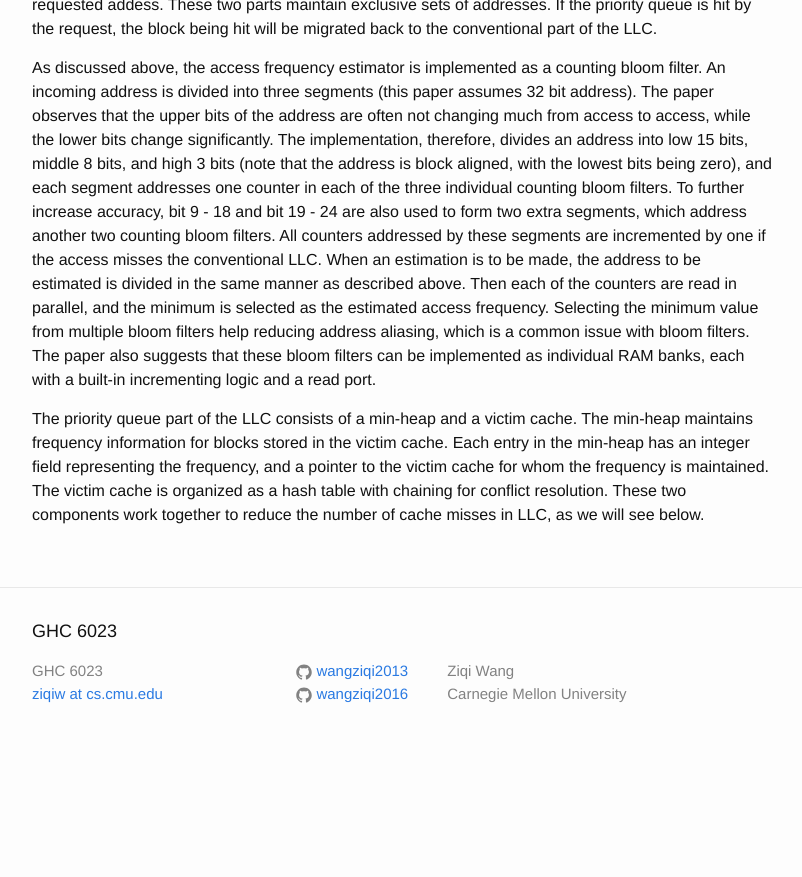
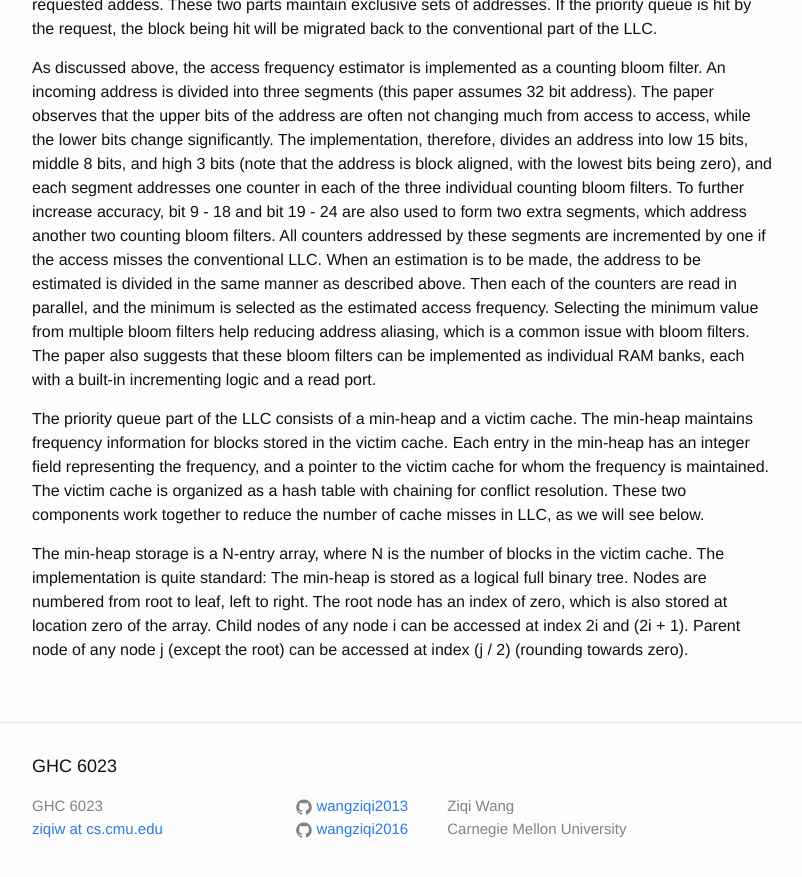
Before and after one commit to wangziqi2013/wangziqi2013.github.io, a Jekyll site: the page built from _posts/2020-05-28-scavenger.markdown, in a window 1280 px wide and 900 px high, scrolled down 1057 px. Shown: the top 877 px of the window, without its empty margins (238-1040 px from the left). Built offline with Jekyll 4.4.1, drawn with Linux system fonts in a browser that asks for light colours; before the commit the page ends 1822 px from its top, so only the background shows below that.

Commit message:
Adding min heap

```diff
--- a/_posts/2020-05-28-scavenger.markdown
+++ b/_posts/2020-05-28-scavenger.markdown
@@ -57,3 +57,9 @@ for blocks stored in the victim cache. Each entry in the min-heap has an integer
 a pointer to the victim cache for whom the frequency is maintained.
 The victim cache is organized as a hash table with chaining for conflict resolution.
 These two components work together to reduce the number of cache misses in LLC, as we will see below.
+
+The min-heap storage is a N-entry array, where N is the number of blocks in the victim cache. The implementation
+is quite standard: The min-heap is stored as a logical full binary tree. Nodes are numbered from root to leaf, left to right.
+The root node has an index of zero, which is also stored at location zero of the array. Child nodes of any node i can
+be accessed at index 2i and (2i + 1). Parent node of any node j (except the root) can be accessed at index (j / 2)
+(rounding towards zero).
```
